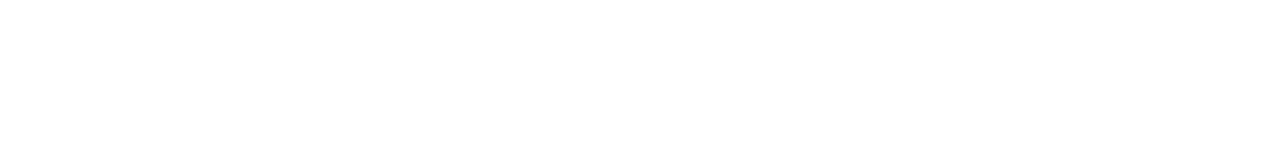
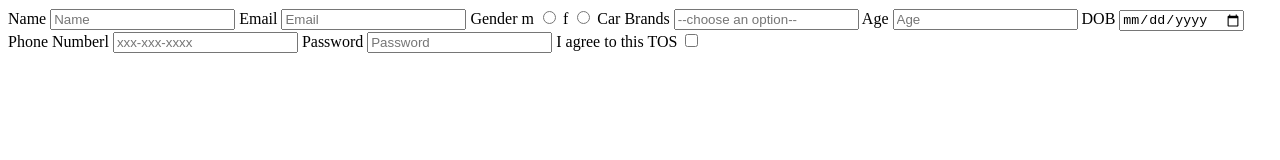
Before and after one commit to acciojob/signup-form-car-NaveenMadanapuri, a website: page main.html in a window 1280 px wide. Drawn offline with Linux system fonts and the light colour scheme.

Commit message:
created a submission

```diff
--- a/main.html
+++ b/main.html
@@ -9,8 +9,31 @@
 <body>
 	<!-- the entire body must be written by student -->
     <script type="text/javascript" src="./script.js">
+
 </script>
-
+	<form method="post">
+		<label for="text" >Name</label>
+		<input type="text" id="text" placeholder="Name" required>
+		<label for="mail" >Email</label>
+		<input type="email" id="mail" placeholder="Email" required>
+		<label>Gender</label>
+		<label for="gender_m">m</label>
+		<input type="radio" id="gender_m" name="gender" value="male">
+		<label for="gender_f">f</label>
+		<input type="radio" id="gender_f" name="gender" value="female">
+		<label for="cars">Car Brands</label>
+		<input type="select" id="cars" placeholder="--choose an option--" required>
+		<label for="age">Age</label>
+		<input type="Number" id="age" placeholder="Age" required>
+		<label for="dob">DOB</label>
+		<input type="Date" id="dob" required>
+		<label for="tel">Phone Numberl</label>
+		<input type="Tel" id="tel" placeholder="xxx-xxx-xxxx">
+		<label for="password" >Password</label>
+		<input type="Password" id="password" placeholder="Password" required>
+		<label for="tos">I agree to this TOS</label>
+		<input type="checkbox" id="tos" required>
+	</form>
 </body>
 
 </html>
```
